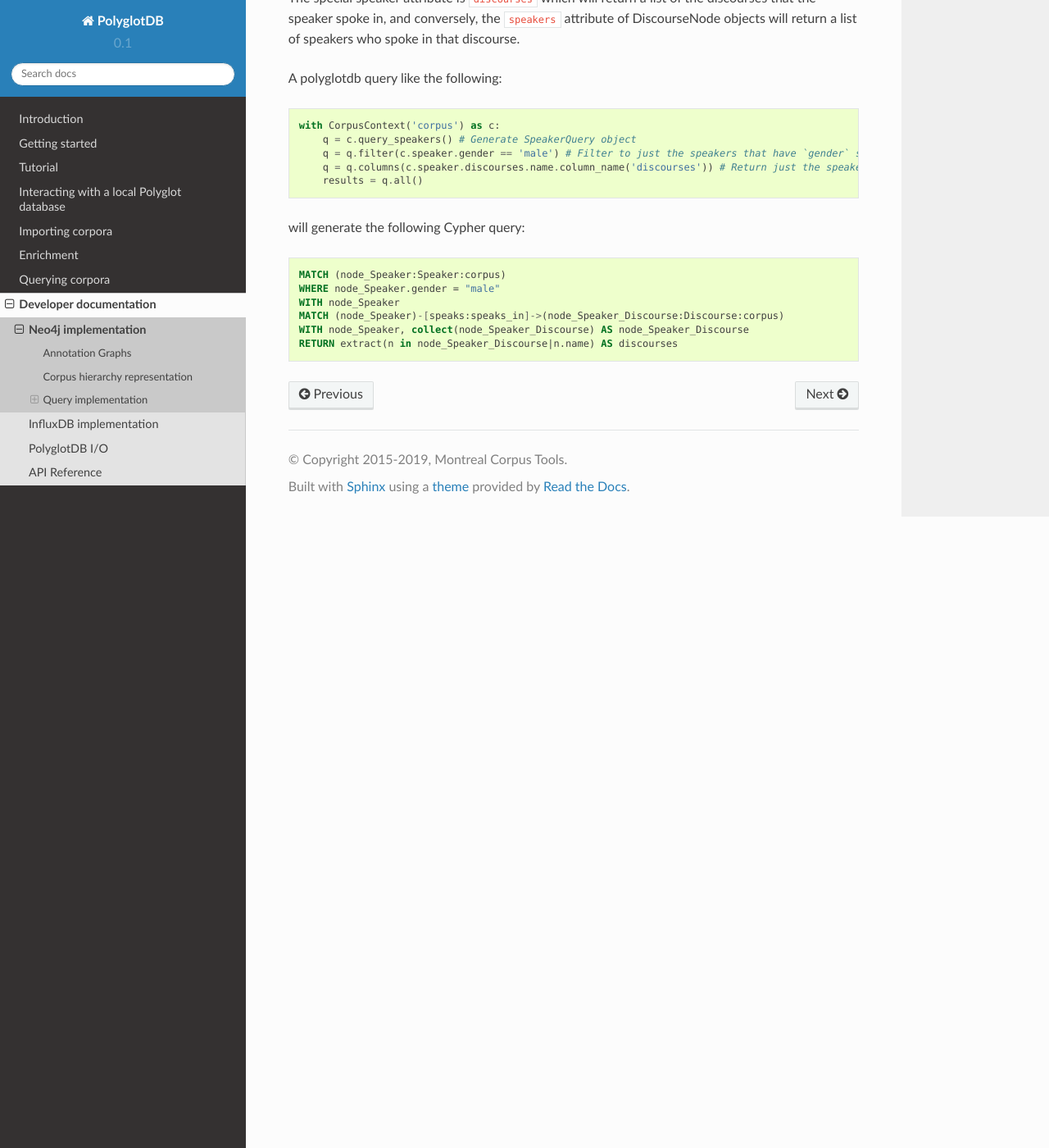
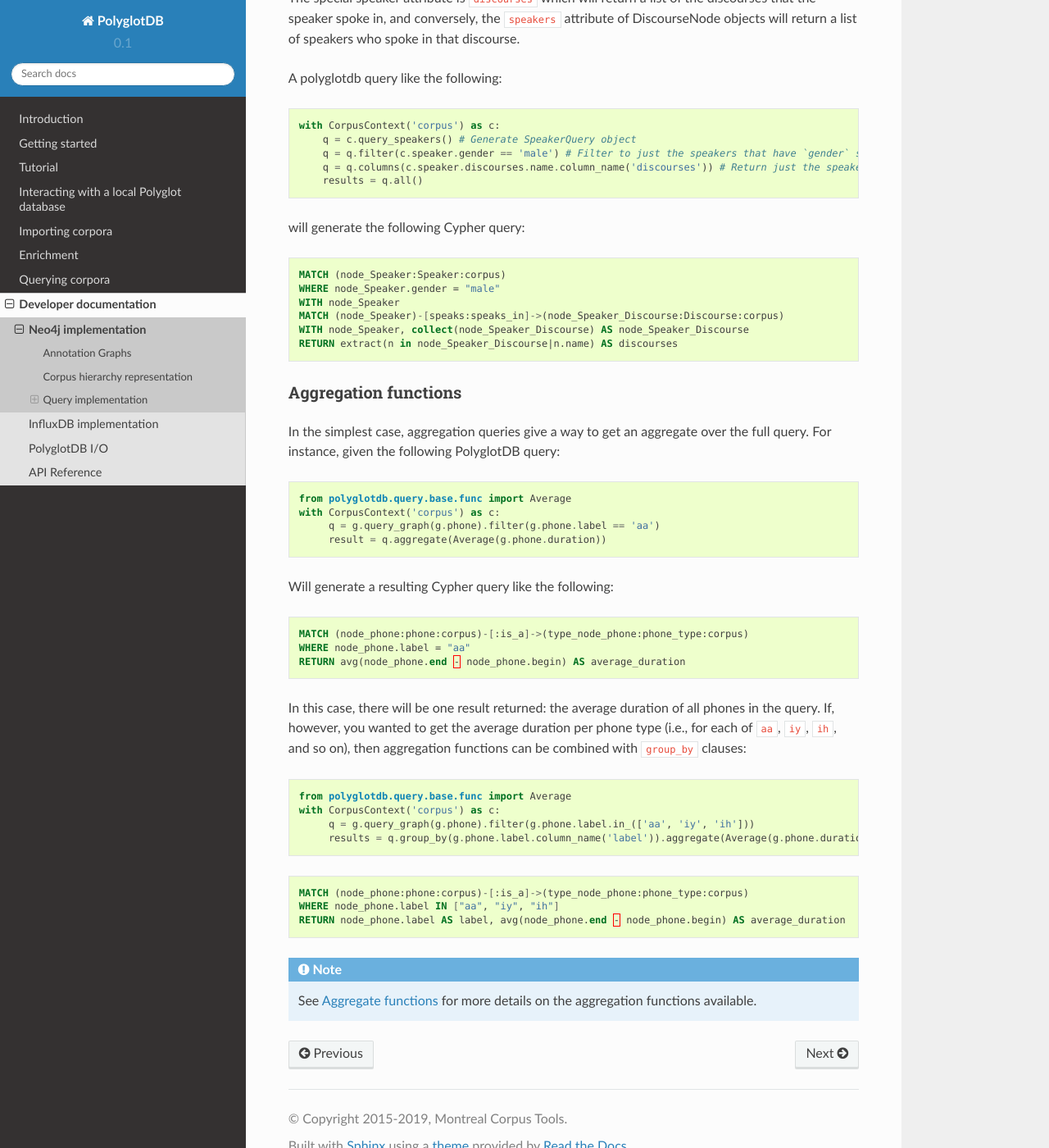
Before and after one commit to MontrealCorpusTools/PolyglotDB, a Sphinx documentation site: the page built from docs/source/neo4j_implementation.rst, in a window 1280 px wide and 1400 px high, scrolled down 10069 px. Shown: the whole window at 82% size. Built offline with Sphinx 7.4.7 and the Read the Docs theme 2.0.0, drawn with Linux system fonts in a browser that asks for light colours.

Commit message:
Add aggregation sections

```diff
--- a/docs/source/neo4j_implementation.rst
+++ b/docs/source/neo4j_implementation.rst
@@ -474,3 +474,49 @@
    MATCH (node_Speaker)-[speaks:speaks_in]->(node_Speaker_Discourse:Discourse:corpus)
    WITH node_Speaker, collect(node_Speaker_Discourse) AS node_Speaker_Discourse
    RETURN extract(n in node_Speaker_Discourse|n.name) AS discourses
+
+.. _dev_aggregation_query:
+
+Aggregation functions
+---------------------
+
+In the simplest case, aggregation queries give a way to get an aggregate over the full query.  For instance, given the
+following PolyglotDB query:
+
+.. code-block:: python
+
+   from polyglotdb.query.base.func import Average
+   with CorpusContext('corpus') as c:
+        q = g.query_graph(g.phone).filter(g.phone.label == 'aa')
+        result = q.aggregate(Average(g.phone.duration))
+
+Will generate a resulting Cypher query like the following:
+
+.. code-block:: cypher
+
+   MATCH (node_phone:phone:corpus)-[:is_a]->(type_node_phone:phone_type:corpus)
+   WHERE node_phone.label = "aa"
+   RETURN avg(node_phone.end - node_phone.begin) AS average_duration
+
+In this case, there will be one result returned: the average duration of all phones in the query.  If, however, you wanted
+to get the average duration per phone type (i.e., for each of ``aa``, ``iy``, ``ih``, and so on), then aggregation functions
+can be combined with ``group_by`` clauses:
+
+.. code-block:: python
+
+   from polyglotdb.query.base.func import Average
+   with CorpusContext('corpus') as c:
+        q = g.query_graph(g.phone).filter(g.phone.label.in_(['aa', 'iy', 'ih']))
+        results = q.group_by(g.phone.label.column_name('label')).aggregate(Average(g.phone.duration))
+
+
+.. code-block:: cypher
+
+   MATCH (node_phone:phone:corpus)-[:is_a]->(type_node_phone:phone_type:corpus)
+   WHERE node_phone.label IN ["aa", "iy", "ih"]
+   RETURN node_phone.label AS label, avg(node_phone.end - node_phone.begin) AS average_duration
+
+
+.. note::
+
+   See :ref:`base_aggregates_api` for more details on the aggregation functions available.
```
Also changed, not shown: docs/source/influxdb_implementation.rst (+8 -0 lines).
